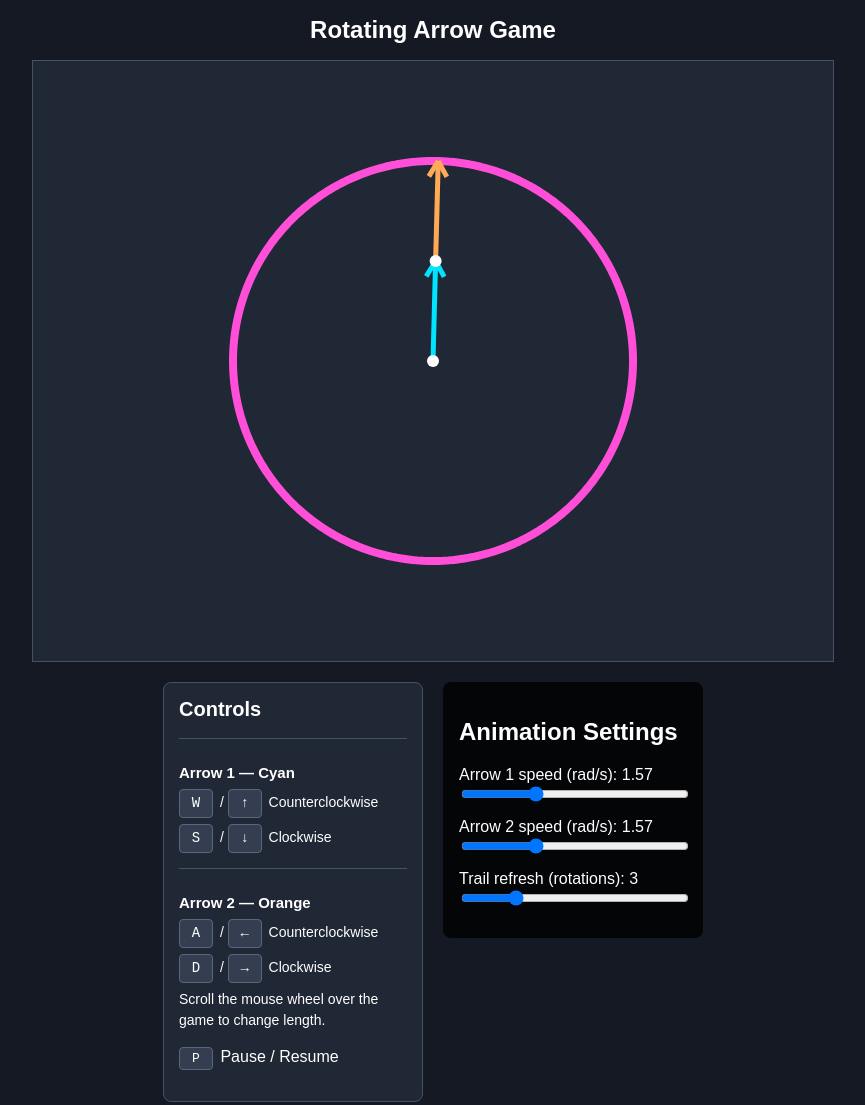
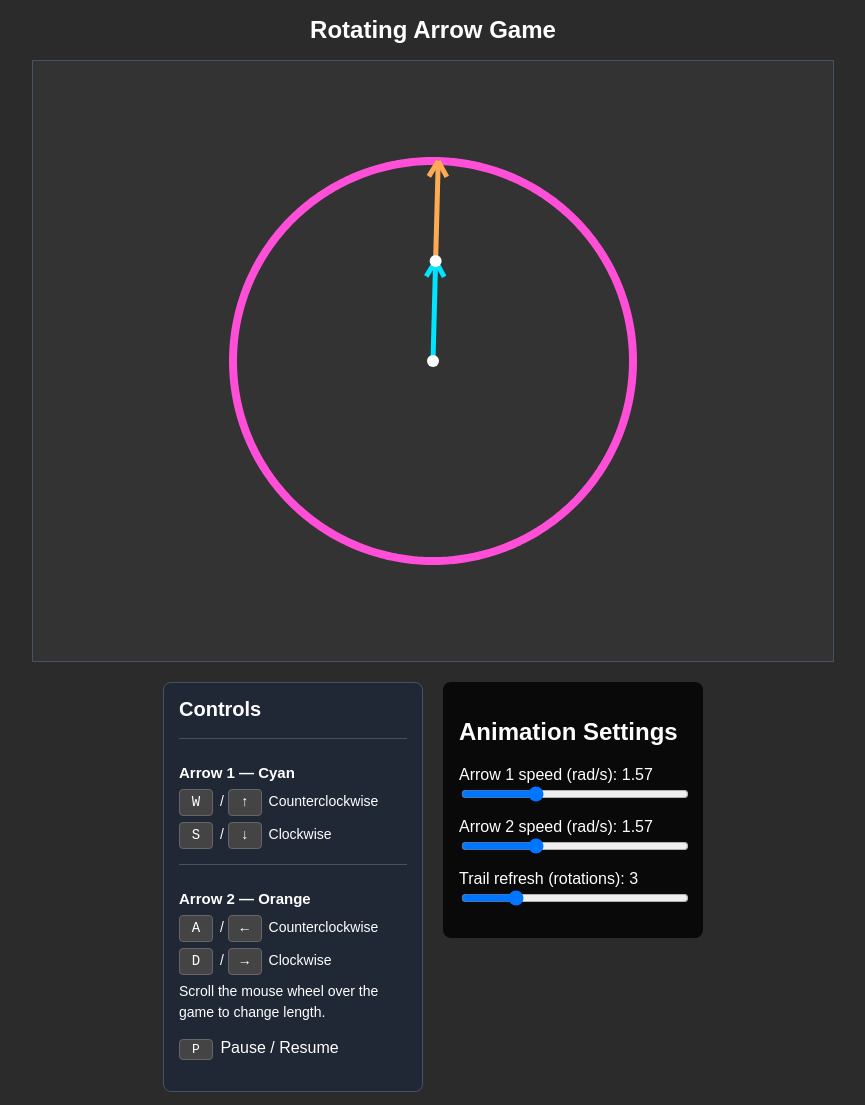
Before and after one commit to Dantebob/Pivot_Path_Painting, a plain HTML site: page index.html in a window 1280 px wide. Shown: the whole page, without its empty margins (207-1072 px from the left). Drawn offline with Linux system fonts and the light colour scheme.

Commit message:
Update style.css

```diff
--- a/style.css
+++ b/style.css
@@ -107,3 +107,40 @@ kbd {
         flex-direction: column !important;
     }
 }
+
+/* Overall page appearance */
+body {
+    background-color: #2b2b2b;
+    color: #ffffff;
+    font-family: Arial, sans-serif;
+}
+
+/* Main heading */
+h1 {
+    color: #ffffff;
+}
+
+/* Controls and instructions */
+#controls {
+    color: #ffffff;
+}
+
+#controls h2,
+#controls h3,
+#controls p {
+    color: #ffffff;
+}
+
+/* Keyboard keys */
+kbd {
+    background-color: #444444;
+    color: #ffffff;
+    border: 1px solid #666666;
+    border-radius: 4px;
+    padding: 2px 6px;
+}
+
+/* Canvas background */
+canvas {
+    background-color: #333333;
+}
```
